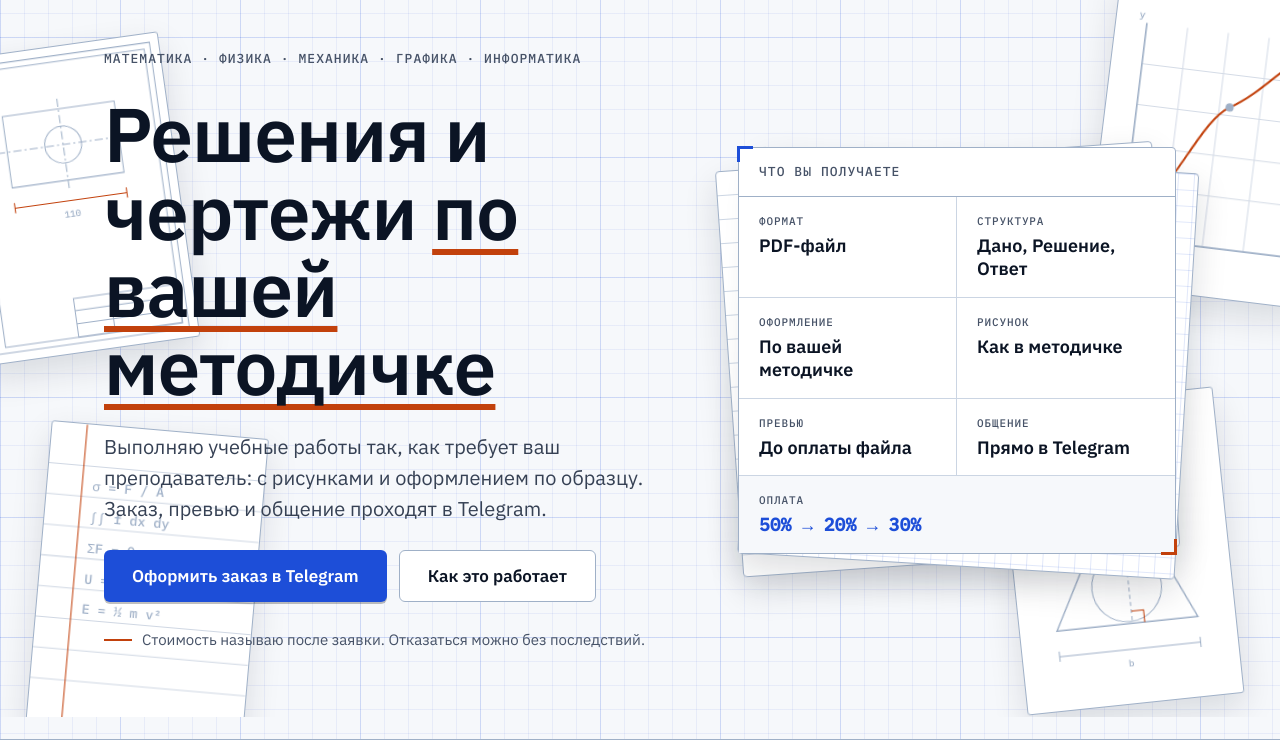
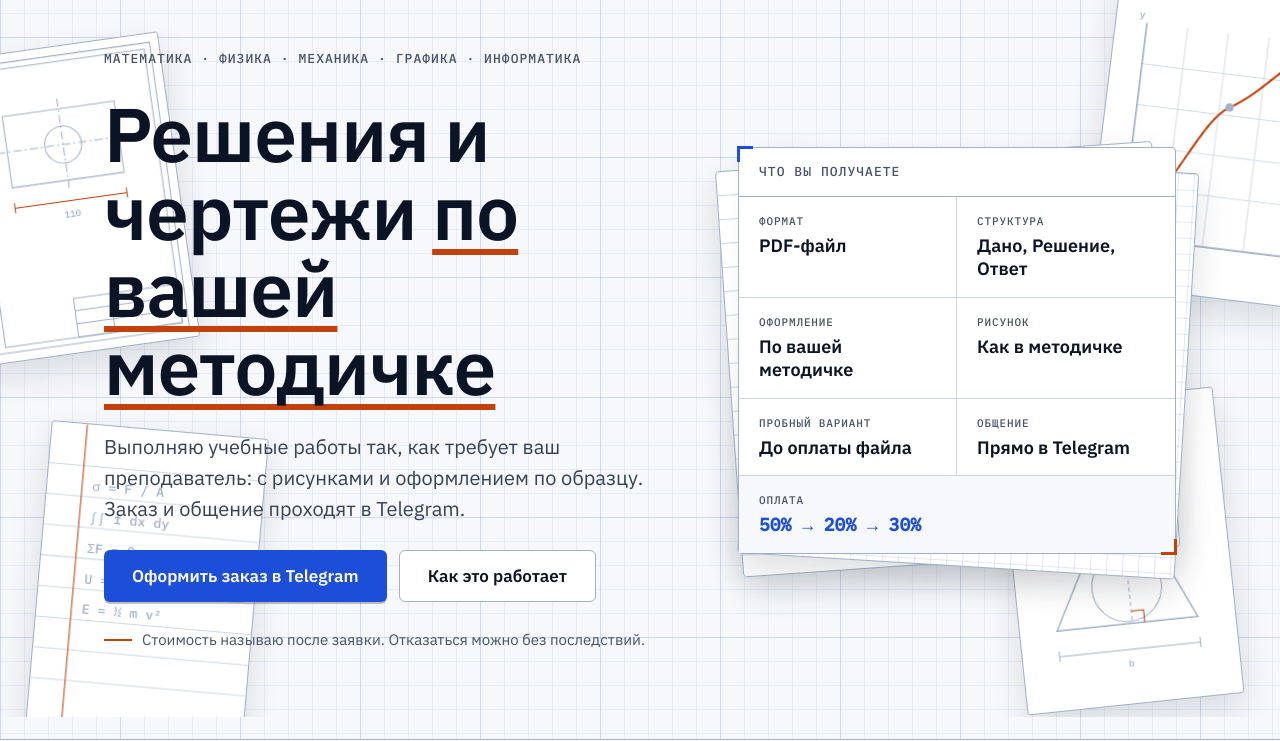
Before and after one commit to wd922zgjry-code/reshator-site, a plain HTML site: page index.html in a window 1280 px wide. Shown: the part 83-824 px from the top of the page. Drawn offline with nearby package versions, Linux system fonts and the light colour scheme.

Commit message:
Add files via upload

```diff
--- a/index.html
+++ b/index.html
@@ -239,7 +239,7 @@ details p{padding:0 0 22px; max-width:680px}
   <div class="hero-left">
     <div class="mono">Математика · Физика · Механика · Графика · Информатика</div>
     <h1>Решения и чертежи <span class="hl">по вашей методичке</span></h1>
-    <p class="lead">Выполняю учебные работы так, как требует ваш преподаватель: с рисунками и оформлением по образцу. Заказ, превью и общение проходят в Telegram.</p>
+    <p class="lead">Выполняю учебные работы так, как требует ваш преподаватель: с рисунками и оформлением по образцу. Заказ и общение проходят в Telegram.</p>
     <div class="row">
       <a class="btn btn-main" href="https://t.me/reshator_help_bot">Оформить заказ в Telegram</a>
       <a class="btn btn-line" href="#how">Как это работает</a>
@@ -255,7 +255,7 @@ details p{padding:0 0 22px; max-width:680px}
       <div class="cell"><div class="k">Структура</div><div class="v">Дано, Решение, Ответ</div></div>
       <div class="cell"><div class="k">Оформление</div><div class="v">По вашей методичке</div></div>
       <div class="cell"><div class="k">Рисунок</div><div class="v">Как в методичке</div></div>
-      <div class="cell"><div class="k">Превью</div><div class="v">До оплаты файла</div></div>
+      <div class="cell"><div class="k">Пробный вариант</div><div class="v">До оплаты файла</div></div>
       <div class="cell"><div class="k">Общение</div><div class="v">Прямо в Telegram</div></div>
       <div class="cell cell-full"><div class="k">Оплата</div><div class="v">50% → 20% → 30%</div></div>
     </div>
@@ -288,13 +288,13 @@ details p{padding:0 0 22px; max-width:680px}
   <div class="sec-head"><div class="mono"><span>02</span> / Порядок работы</div><h2>Как проходит заказ</h2></div>
   <div class="pay" aria-label="Оплата тремя этапами: 50%, 20% и 30%">
     <div class="bar"><div class="seg s1">50%</div><div class="seg s2"><span>20%</span></div><div class="seg s3">30%</div></div>
-    <div class="bar-labels"><div>Старт работы</div><div>Превью</div><div>После сдачи</div></div>
+    <div class="bar-labels"><div>Старт работы</div><div>Пробный вариант</div><div>После сдачи</div></div>
   </div>
   <div class="steps">
     <div class="step"><div class="n">01</div><div><h3>Заявка в Telegram</h3><p class="muted">Выберите предмет, опишите задание, приложите методичку и укажите срок сдачи.</p></div></div>
     <div class="step"><div class="n">02</div><div><h3>Стоимость</h3><p class="muted">Я называю цену. Если она не подходит, один раз можно предложить свою сумму.</p></div></div>
     <div class="step"><div class="n">03</div><div><h3>50% → старт работы</h3><p class="muted">Вы вносите 50% стоимости, и я сразу берусь за работу.</p></div></div>
-    <div class="step"><div class="n">04</div><div><h3>20% → полный файл</h3><p class="muted">Когда работа готова, вы смотрите превью, вносите ещё 20% и получаете полный файл.</p></div></div>
+    <div class="step"><div class="n">04</div><div><h3>20% → полный файл</h3><p class="muted">Когда работа готова, вы смотрите пробный вариант, вносите ещё 20% и получаете полный файл.</p></div></div>
     <div class="step"><div class="n">05</div><div><h3>30% → после сдачи</h3><p class="muted">Вы сдаёте работу преподавателю и вносите оставшиеся 30% в течение 7 дней.</p></div></div>
   </div>
 </div>
@@ -318,7 +318,7 @@ details p{padding:0 0 22px; max-width:680px}
     <div class="faq">
       <details><summary>Сколько это стоит?</summary><p class="muted">Цена зависит от предмета, объёма и срока. Я называю её после заявки, и вы вправе отказаться без последствий.</p></details>
       <details><summary>Как быстро вы делаете работу?</summary><p class="muted">Срок обсуждается в заявке. Срочные работы (менее суток) могут стоить немного дороже.</p></details>
-      <details><summary>Могу ли я увидеть результат до полной оплаты?</summary><p class="muted">Да. Когда работа готова, вы получаете превью, а полный файл приходит после оплаты ещё 20%.</p></details>
+      <details><summary>Могу ли я увидеть результат до полной оплаты?</summary><p class="muted">Да. Когда работа готова, вы получаете пробный вариант, а полный файл приходит после оплаты ещё 20%.</p></details>
       <details><summary>Вы гарантируете оценку?</summary><p class="muted">Нет. Я отвечаю за верность решения и аккуратное оформление, а оценку ставит преподаватель.</p></details>
       <details><summary>Что, если преподаватель попросит исправить?</summary><p class="muted">Поправлю, если это моя ошибка или замечание к решению. Если изменилось задание, это уже новая работа, и мы вместе обсудим её цену.</p></details>
     </div>
```
